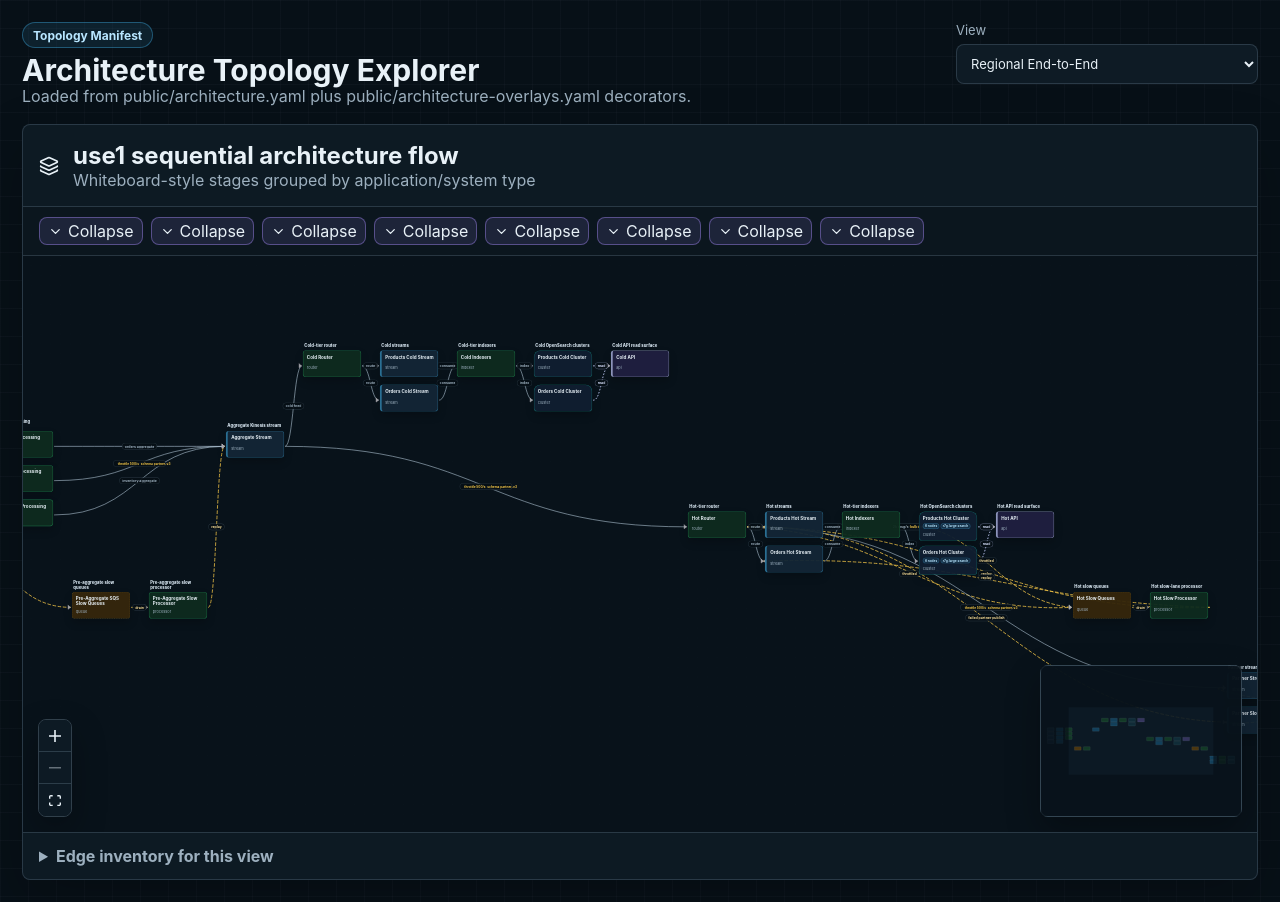
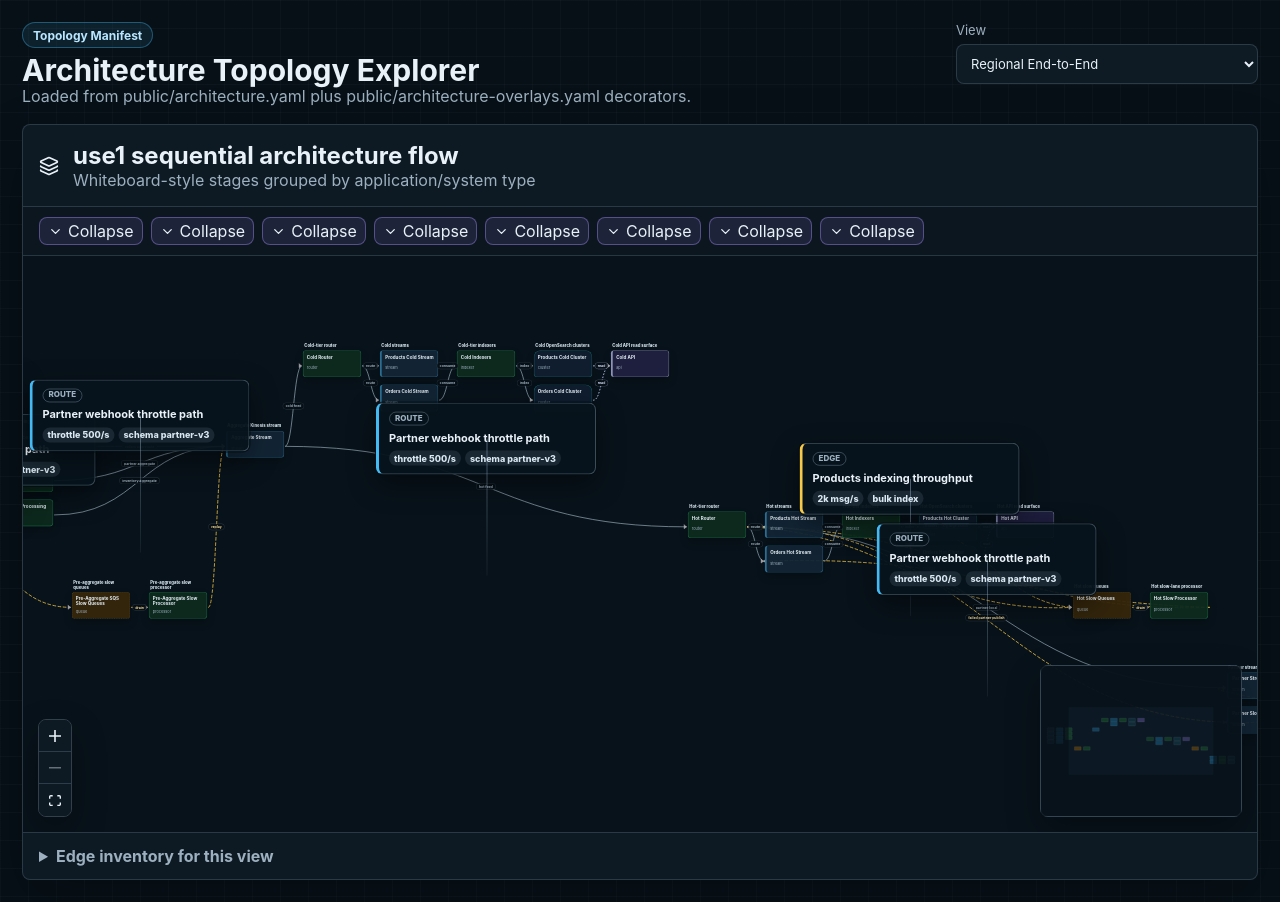
Before and after one commit to camerondurham/data-pipeline-traffic-visualizer, a React (Vite) app: page / in a window 1280 px wide. Built offline with nearby package versions, Linux system fonts and the light colour scheme.

Commit message:
Separate edge annotations from labels

```diff
--- a/src/Dashboard.tsx
+++ b/src/Dashboard.tsx
@@ -1,4 +1,4 @@
-import { useMemo, useState, type ReactNode } from "react";
+import { useMemo, useState, type CSSProperties, type ReactNode } from "react";
 import {
   BaseEdge,
   Background,
@@ -11,6 +11,7 @@ import {
   ReactFlow,
   ViewportPortal,
   getBezierPath,
+  useViewport,
   type Edge,
   type EdgeProps,
   type Node,
@@ -68,13 +69,13 @@ const EDGE_TYPES = { topology: TopologyEdge };
 const FLOW_MIN_ZOOM = 0.35;
 const FLOW_MAX_ZOOM = 2.25;
 const FLOW_FIT_VIEW_OPTIONS = { padding: 0.16 };
+const EDGE_ANNOTATION_OFFSET = 48;
+const EDGE_ANNOTATION_STACK_GAP = 58;
 
 interface EdgeOverlayData {
   tone?: "default" | "primary" | "secondary" | "cross" | "read";
   thickness?: number;
-  badges?: string[];
   warning?: boolean;
-  metricLabel?: string;
   tooltip?: string;
 }
 
@@ -96,6 +97,15 @@ interface TopologyEdgeData extends Record<string, unknown> {
 type TopologyFlowNode = Node<TopologyNodeData, "topology">;
 type TopologyFlowEdge = Edge<TopologyEdgeData, "topology">;
 type CrossRegionGroupModel = ReturnType<typeof getCrossRegionGroups>[number];
+type EdgeAnnotationKind = "edge" | "route";
+
+interface EdgeAnnotation {
+  id: string;
+  kind: EdgeAnnotationKind;
+  title: string;
+  chips: string[];
+  warning?: boolean;
+}
 
 const NOOP_TOGGLE = () => undefined;
 const CROSS_REGION_TARGET_Y = {
@@ -152,6 +162,54 @@ function formatMetricChip(metric: OverlayMetric): string {
   return `${metric.value} ${metric.label}`;
 }
 
+function decoratorAnnotationChips(decorator: {
+  metric_label?: string;
+  badges: string[];
+  metrics: OverlayMetric[];
+}): string[] {
+  return uniqueStrings([
+    ...(decorator.metric_label ? [decorator.metric_label] : []),
+    ...decorator.badges,
+    ...decorator.metrics.map(formatMetricChip)
+  ]);
+}
+
+function buildEdgeAnnotations(resolved?: ResolvedEdgeOverlay): EdgeAnnotation[] {
+  if (!resolved) {
+    return [];
+  }
+
+  const edgeAnnotations = resolved.edgeDecorators.map((decorator) => ({
+    id: decorator.id,
+    kind: "edge" as const,
+    title: decorator.title ?? decorator.id,
+    chips: decoratorAnnotationChips(decorator),
+    warning: decorator.warning
+  }));
+  const routeAnnotations = resolved.routeDecorators.map((decorator) => ({
+    id: decorator.id,
+    kind: "route" as const,
+    title: decorator.title ?? decorator.id,
+    chips: decoratorAnnotationChips(decorator),
+    warning: decorator.warning
+  }));
+
+  return [...edgeAnnotations, ...routeAnnotations];
+}
+
+function annotationDirection(routeOffset: number): number {
+  return routeOffset === 0 ? -1 : Math.sign(routeOffset);
+}
+
+function edgeAnnotationPosition(route: { labelX: number; labelY: number }, routeOffset: number, index: number, zoom: number) {
+  const direction = annotationDirection(routeOffset);
+  const zoomSafeOffset = (EDGE_ANNOTATION_OFFSET + index * EDGE_ANNOTATION_STACK_GAP) / zoom;
+  return {
+    x: route.labelX,
+    y: route.labelY + direction * zoomSafeOffset
+  };
+}
+
 function presentationOverlayFromResolved(resolved?: ResolvedEdgeOverlay): EdgeOverlayData | undefined {
   if (!resolved) {
     return undefined;
@@ -160,9 +218,7 @@ function presentationOverlayFromResolved(resolved?: ResolvedEdgeOverlay): EdgeOv
   return {
     tone: resolved.tone,
     thickness: resolved.thickness,
-    badges: resolved.badges,
     warning: resolved.warning,
-    metricLabel: resolved.metricLabel,
     tooltip: resolved.tooltip
   };
 }
@@ -178,9 +234,7 @@ function mergeEdgeOverlays(fallback?: EdgeOverlayData, resolved?: EdgeOverlayDat
   return {
     tone: resolved.tone ?? fallback.tone,
     thickness: resolved.thickness ?? fallback.thickness,
-    badges: uniqueStrings([...(fallback.badges ?? []), ...(resolved.badges ?? [])]),
     warning: Boolean(fallback.warning || resolved.warning),
-    metricLabel: resolved.metricLabel ?? fallback.metricLabel,
     tooltip: resolved.tooltip ?? fallback.tooltip
   };
 }
@@ -267,9 +321,12 @@ function edgeTooltip(edge: VisualEdge): string {
 }
 
 function TopologyEdge(props: EdgeProps<TopologyFlowEdge>) {
+  const { zoom } = useViewport();
   const edge = props.data?.edge;
   const overlay = props.data?.overlay;
+  const resolvedOverlay = props.data?.resolvedOverlay;
   const focusState = props.data?.focusState;
+  const routeOffset = props.data?.routeOffset ?? 0;
   const route = getEdgeRoute({
     edge,
     sourceX: props.sourceX,
@@ -278,15 +335,15 @@ function TopologyEdge(props: EdgeProps<TopologyFlowEdge>) {
     targetX: props.targetX,
     targetY: props.targetY,
     targetPosition: props.targetPosition,
-    routeOffset: props.data?.routeOffset ?? 0
+    routeOffset
   });
 
   if (!edge) {
     return <BaseEdge id={props.id} path={route.path} markerEnd={props.markerEnd} interactionWidth={24} />;
   }
 
-  const label = overlay?.metricLabel ?? edge.label ?? edge.type;
-  const badges = overlay?.badges ?? [];
+  const label = edge.label ?? edge.type;
+  const annotations = buildEdgeAnnotations(resolvedOverlay);
   const tone = edgeTone(edge, overlay);
 
   return (
@@ -307,10 +364,34 @@ function TopologyEdge(props: EdgeProps<TopologyFlowEdge>) {
           title={overlay?.tooltip ?? edgeTooltip(edge)}
         >
           <span>{label}</span>
-          {badges.map((badge) => (
-            <b key={badge}>{badge}</b>
-          ))}
         </div>
+        {annotations.map((annotation, index) => {
+          const position = edgeAnnotationPosition(route, routeOffset, index, zoom);
+          return (
+            <div
+              key={annotation.id}
+              className={`edge-annotation edge-annotation-${annotation.kind} tone-${tone} ${annotation.warning ? "is-warning" : ""} ${props.selected ? "is-selected" : ""} ${focusState ? `is-${focusState}` : ""}`}
+              style={{ transform: `translate(-50%, -50%) translate(${position.x}px, ${position.y}px) scale(${1 / zoom})` }}
+              title={resolvedOverlay?.tooltip ?? edgeTooltip(edge)}
+              data-testid={`edge-annotation-${annotation.id}`}
+            >
+              <span className="edge-annotation-kind">{annotation.kind}</span>
+              <strong>{annotation.title}</strong>
+              {annotation.chips.length ? (
+                <span className="edge-annotation-chips">
+                  {annotation.chips.map((chip) => (
+                    <b key={chip}>{chip}</b>
+                  ))}
+                </span>
+              ) : null}
+              <span
+                className={`edge-annotation-leader ${position.y < route.labelY ? "is-above-edge" : "is-below-edge"}`}
+                style={{ "--leader-height": `${Math.abs(route.labelY - position.y)}px` } as CSSProperties}
+                aria-hidden="true"
+              />
+            </div>
+          );
+        })}
       </EdgeLabelRenderer>
     </>
   );
@@ -654,15 +735,15 @@ function crossRegionOverlay(edge: VisualEdge, model: GraphModel): EdgeOverlayDat
   const target = model.nodeById.get(edge.originalTo);
 
   if (edge.type === "replay") {
-    return { tone: "secondary", metricLabel: "remote replay", badges: ["recovery"], thickness: 3 };
+    return { tone: "secondary", thickness: 3 };
   }
   if (edge.type === "publish" && source?.zone === "hot" && target?.zone === "partner") {
-    return { tone: "primary", metricLabel: "partner route", badges: ["steady"], thickness: 3.6 };
+    return { tone: "primary", thickness: 3.6 };
   }
   if (edge.type === "publish" && target?.zone === "aggregate") {
-    return { tone: "cross", metricLabel: "remote aggregate", badges: ["steady"], thickness: 3 };
+    return { tone: "cross", thickness: 3 };
   }
-  return { tone: "cross", metricLabel: "remote aggregate", badges: ["steady"], thickness: 3 };
+  return { tone: "cross", thickness: 3 };
 }
 
 function targetYFor(node: GraphNode, regionIndex: number): number {
--- a/src/styles.css
+++ b/src/styles.css
@@ -391,6 +391,7 @@ button {
 
 .edge-label {
   position: absolute;
+  z-index: 8;
   display: inline-flex;
   align-items: center;
   gap: 5px;
@@ -444,6 +445,125 @@ button {
 
 .edge-label.is-dimmed {
   opacity: 0.12;
+}
+
+.edge-annotation {
+  position: absolute;
+  z-index: 18;
+  display: grid;
+  gap: 6px;
+  width: 220px;
+  max-width: 220px;
+  padding: 8px 10px;
+  border: 1px solid rgba(143, 170, 190, 0.38);
+  border-left: 3px solid rgba(143, 170, 190, 0.7);
+  border-radius: 7px;
+  background: rgba(8, 20, 29, 0.96);
+  color: #e8f1f7;
+  font-size: 10px;
+  line-height: 1.25;
+  pointer-events: all;
+  white-space: normal;
+  box-shadow: 0 10px 28px rgba(0, 0, 0, 0.38), 0 0 0 1px rgba(7, 16, 23, 0.8);
+  transition: opacity 140ms ease, border-color 140ms ease, background 140ms ease;
+}
+
+.edge-annotation strong {
+  position: relative;
+  z-index: 1;
+  overflow-wrap: anywhere;
+  font-size: 11px;
+  line-height: 1.2;
+}
+
+.edge-annotation-kind {
+  position: relative;
+  z-index: 1;
+  width: fit-content;
+  padding: 1px 5px;
+  border: 1px solid rgba(143, 170, 190, 0.34);
+  border-radius: 999px;
+  color: var(--muted);
+  font-size: 8px;
+  font-weight: 800;
+  line-height: 1.2;
+  text-transform: uppercase;
+}
+
+.edge-annotation-chips {
+  position: relative;
+  z-index: 1;
+  display: flex;
+  flex-wrap: wrap;
+  gap: 4px;
+}
+
+.edge-annotation-chips b {
+  padding: 2px 5px;
+  border-radius: 999px;
+  background: rgba(143, 170, 190, 0.14);
+  color: #d9e7f2;
+  font-size: 9px;
+  font-weight: 800;
+  overflow-wrap: anywhere;
+}
+
+.edge-annotation-leader {
+  position: absolute;
+  left: 50%;
+  z-index: 0;
+  width: 1px;
+  height: var(--leader-height);
+  background: linear-gradient(rgba(143, 170, 190, 0.52), rgba(143, 170, 190, 0.08));
+  pointer-events: none;
+  transform: translateX(-50%);
+}
+
+.edge-annotation-leader.is-above-edge {
+  top: 50%;
+}
+
+.edge-annotation-leader.is-below-edge {
+  bottom: 50%;
+}
+
+.edge-annotation-edge {
+  border-left-color: var(--amber);
+}
+
+.edge-annotation-route {
+  border-left-color: var(--blue);
+}
+
+.edge-annotation.tone-primary {
+  border-color: rgba(95, 242, 154, 0.42);
+  border-left-color: var(--green);
+}
+
+.edge-annotation.tone-secondary {
+  border-color: rgba(255, 211, 105, 0.42);
+  border-left-color: var(--amber);
+}
+
+.edge-annotation.tone-cross {
+  border-color: rgba(93, 198, 255, 0.42);
+  border-left-color: var(--blue);
+}
+
+.edge-annotation.tone-read {
+  border-color: rgba(199, 210, 254, 0.46);
+  border-left-color: #c7d2fe;
+}
+
+.edge-annotation.is-warning,
+.edge-annotation.is-selected {
+  border-color: rgba(255, 107, 107, 0.68);
+  border-left-color: var(--red);
+  background: rgba(31, 19, 24, 0.97);
+}
+
+.edge-annotation.is-dimmed {
+  opacity: 0.18;
 }
 
 .flow-stage-heading {
```
Also changed, not shown: 1 other file (tests, documents, lock files or other folders).
